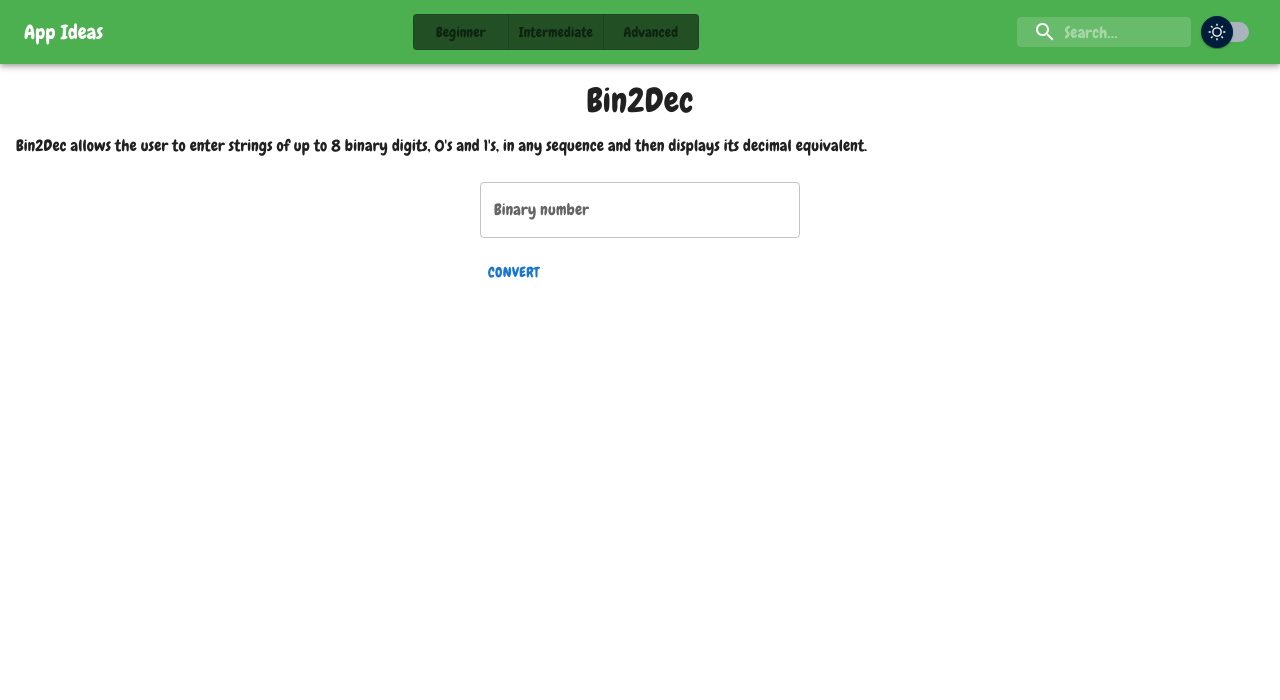
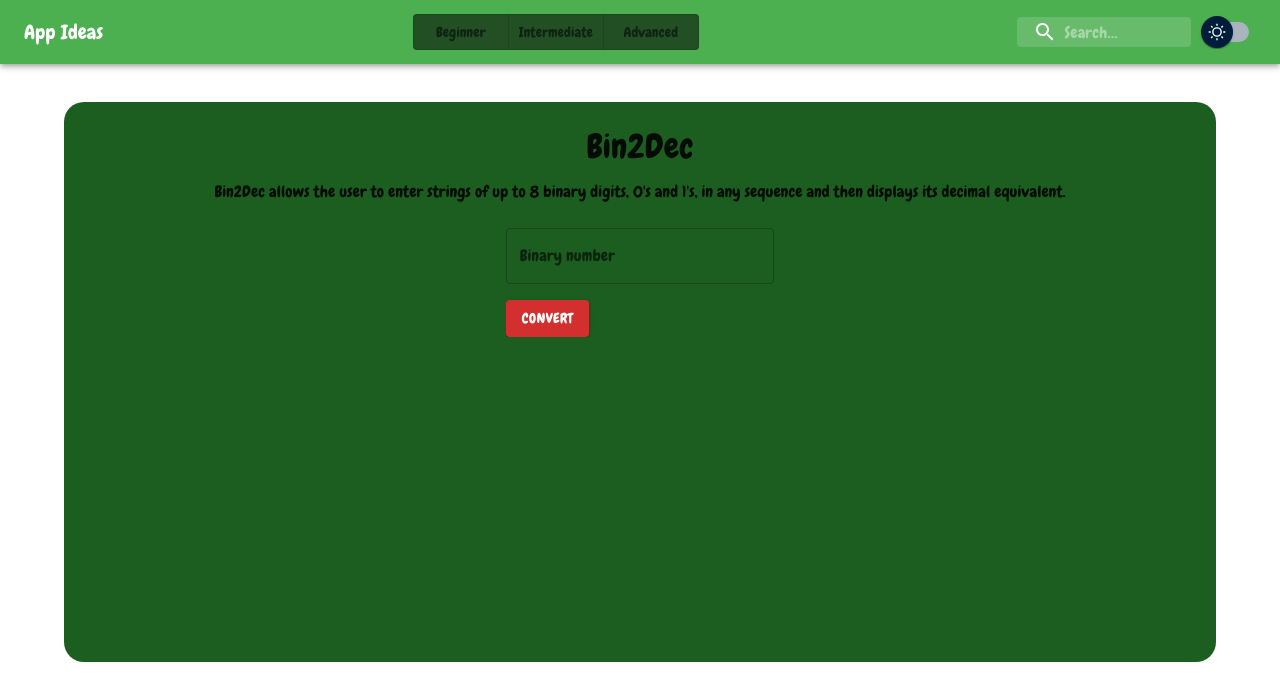
Before and after one commit to boskoa/app-ideas-collection, a React (Create React App) app: page /bin2Dec in a window 1280 px wide. Shown: the top 700 px of the page. Built offline with nearby package versions, Linux system fonts and the light colour scheme.

Commit message:
finishing bin2dec

```diff
--- a/src/projects/beginner/Bin2Dec/BinaryInput.js
+++ b/src/projects/beginner/Bin2Dec/BinaryInput.js
@@ -27,15 +27,11 @@ const BinaryInput = () => {
     }
   };
 
-  console.log("DECIMAL", decimal);
-
-  console.log("BINARY", binary), setError;
-
   return (
     <Stack sx={{ mt: 2 }} alignItems="center">
       <Box
         sx={{
-          width: "90%",
+          width: "100%",
           maxWidth: "20rem",
         }}
         overflow="hidden"
@@ -56,6 +52,8 @@ const BinaryInput = () => {
           sx={{ mt: 2 }}
           disabled={Boolean(error)}
           onClick={handleConvert}
+          variant="contained"
+          color="error"
         >
           Convert
         </Button>
--- a/src/projects/beginner/Bin2Dec/index.js
+++ b/src/projects/beginner/Bin2Dec/index.js
@@ -1,4 +1,4 @@
-import { Stack, Typography } from "@mui/material";
+import { Box, Stack, Typography } from "@mui/material";
 import { apps } from "../../../applications";
 import BinaryInput from "./BinaryInput";
 
@@ -6,13 +6,27 @@ const Bin2Dec = () => {
   const app = apps[0];
 
   return (
-    <Stack sx={{ m: 2 }}>
+    <Box
+      sx={{
+        mt: "3%",
+        ml: "5%",
+        mb: "3%",
+        mr: "5%",
+        paddingTop: 1,
+        paddingBottom: 1,
+        backgroundColor: "success.dark",
+        minHeight: "70vh",
+        borderRadius: 5,
+      }}
+    >
+      <Stack sx={{ m: 2 }} alignItems="center">
         <Typography align="center" variant="h4" gutterBottom>
           {app.name}
         </Typography>
         <Typography variant="body1">{app.description}</Typography>
         <BinaryInput />
       </Stack>
+    </Box>
   );
 };
 
```
Lines whose indentation alone changed are shown as unchanged.
